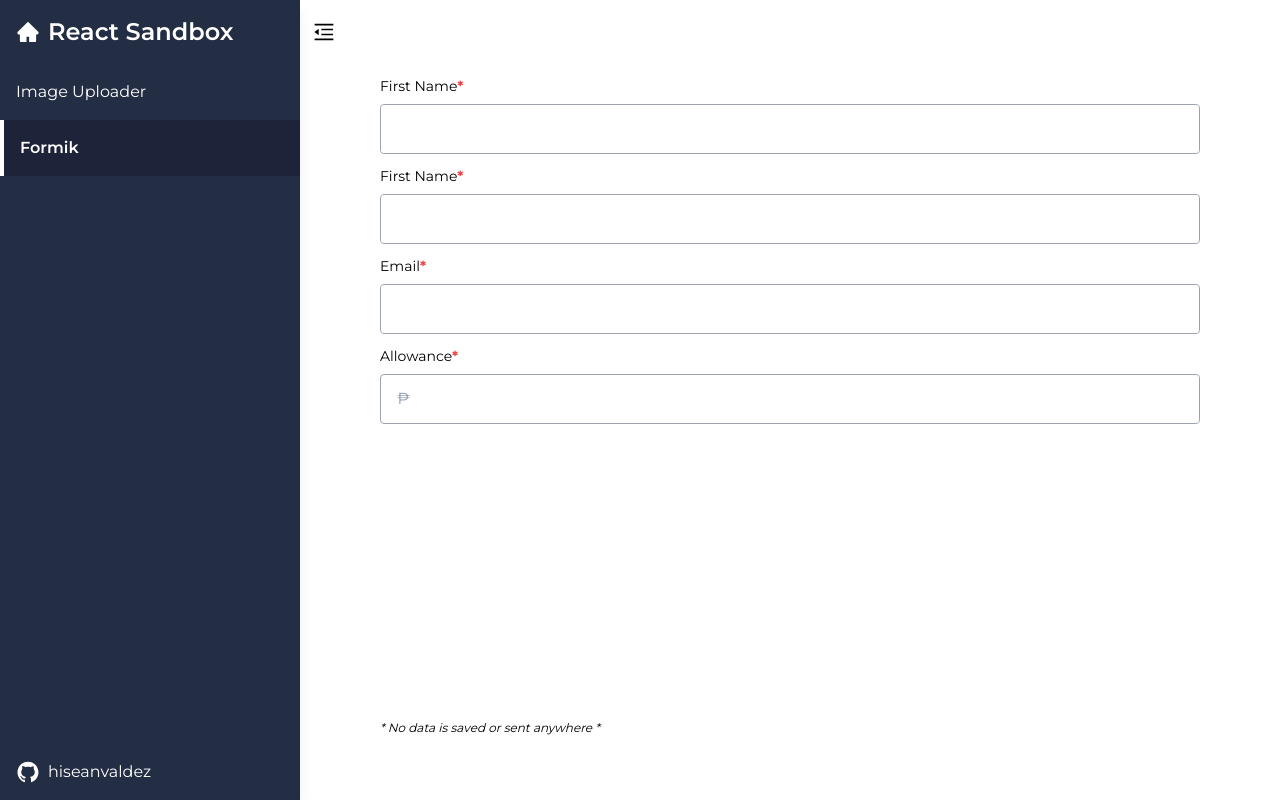
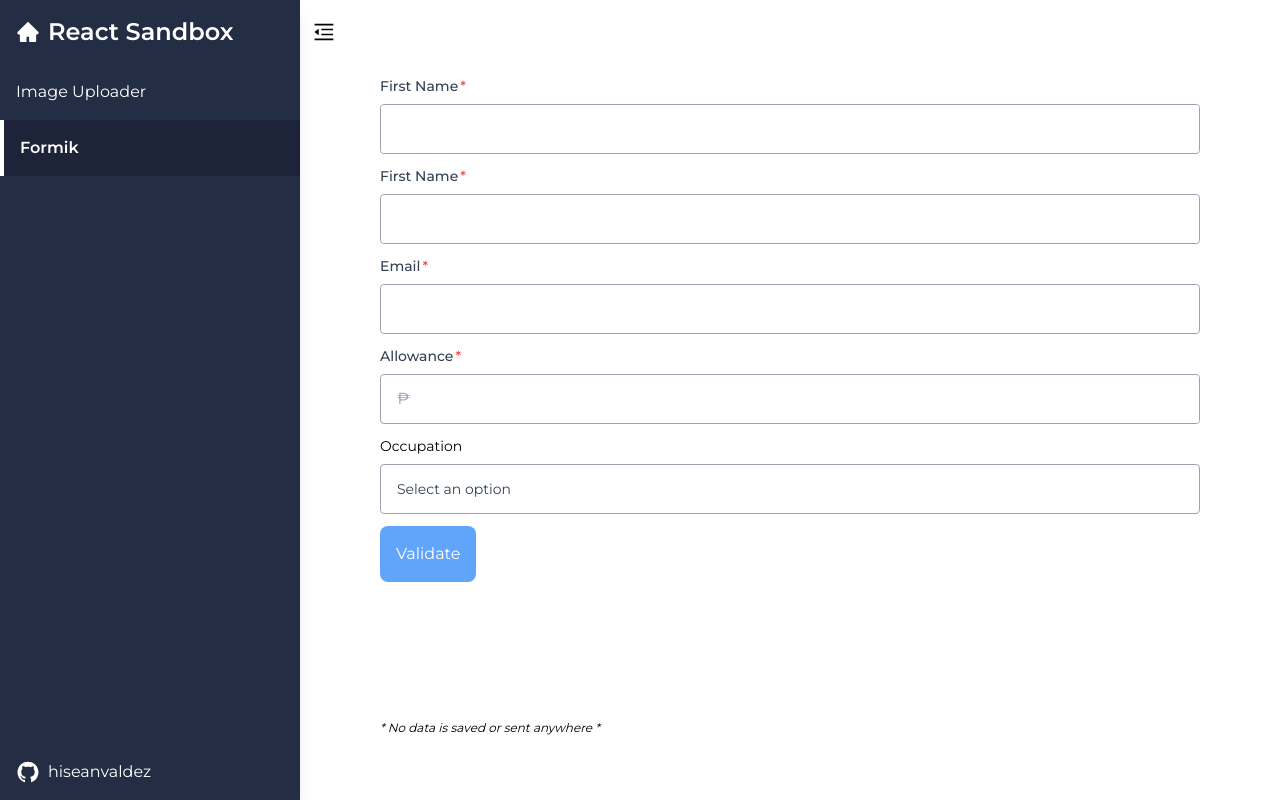
Before and after one commit to hiseanvaldez/ReactSandbox, a Next.js app: page /formik in a window 1280 px wide. Built offline with nearby package versions, Linux system fonts and the light colour scheme.

Commit message:
Add custom select.

```diff
--- a/app/components/Button.jsx
+++ b/app/components/Button.jsx
@@ -1,6 +1,8 @@
-const Button = ({ label, onClick }) => {
+const Button = ({ label, type = "button", onClick }) => {
   return (
     <button
+      type={type}
+      title={label}
       onClick={() => onClick()}
       className="rounded-lg bg-blue-400 p-4 text-white"
     >
--- a/app/components/Input.jsx
+++ b/app/components/Input.jsx
@@ -11,9 +11,13 @@ const Input = ({
   return (
     <div className={`flex w-full flex-col ${label ? "my-3" : "my-0"}`}>
       {label && (
-        <label htmlFor={field.name} className="mb-2 text-sm">
+        <label
+          htmlFor={field.name}
+          class={`mb-2 text-sm font-medium text-slate-700 ${
+            required && "after:ml-0.5 after:text-red-500 after:content-['*']"
+          }`}
+        >
           {label}
-          {required && <span className="font-bold text-red-500">*</span>}
         </label>
       )}
       <div
@@ -36,6 +40,7 @@ const Input = ({
       >
         {currency && <div className="pl-4 text-slate-400">{currency}</div>}
         <input
+          title={label}
           type="text"
           {...field}
           {...props}
--- /dev/null
+++ b/app/components/Select.jsx
@@ -0,0 +1,160 @@
+"use client";
+
+import { useEffect, useRef, useState } from "react";
+import { MdInfo } from "react-icons/md";
+
+const Select = ({
+  name,
+  label,
+  options,
+  value,
+  errors,
+  touched,
+  required,
+  onBlur,
+  onSelect,
+}) => {
+  const selectedValue = options.find((option) => value === option.label) || {
+    label: "",
+    value: "",
+  };
+
+  const ref = useRef(null);
+  const [isOpen, setIsOpen] = useState(false);
+
+  const handleEscape = (e) => {
+    if (e.key === "Escape") {
+      ref.current.blur();
+      setIsOpen(false);
+    }
+  };
+
+  const handleClickOutside = (e) => {
+    if (ref.current && !ref.current.contains(e.target)) {
+      setIsOpen(false);
+    }
+  };
+
+  const handleSelect = (selectedValue) => {
+    onSelect(selectedValue);
+  };
+
+  useEffect(() => {
+    document.addEventListener("keydown", handleEscape);
+    document.addEventListener("click", handleClickOutside);
+
+    return () => {
+      document.removeEventListener("keydown", handleEscape);
+      document.removeEventListener("click", handleClickOutside);
+    };
+  });
+
+  return (
+    <div
+      className={`
+      flex
+      w-full
+      flex-col
+      ${label ? "my-3" : "my-0"}
+    `}
+      onBlur={onBlur}
+    >
+      {label && (
+        <label
+          htmlFor={name}
+          className={`mb-2 text-sm ${
+            required
+              ? "after:content-[" * "] after:ml-0.5 after:text-red-500"
+              : ""
+          }`}
+        >
+          {label}
+        </label>
+      )}
+      <div ref={ref} className="relative flex flex-col">
+        <button
+          type="button"
+          className={`
+            flex
+            h-[50px]
+            items-center
+            justify-between
+            rounded
+            border-[1px]
+            px-4
+            py-3.5
+            text-sm
+            text-slate-700
+            focus:outline-blue-500
+            disabled:cursor-not-allowed
+            disabled:opacity-70
+            ${
+              touched[name] && errors[name]
+                ? "border-red-500"
+                : "border-gray-400"
+            }
+          `}
+          onClick={() => setIsOpen(!isOpen)}
+        >
+          <p className="truncate">
+            {selectedValue.label || "Select an option"}
+          </p>
+        </button>
+        {isOpen && (
+          <div
+            className={`
+              absolute
+              top-14
+              z-10
+              flex
+              max-h-[300px]
+              w-full
+              flex-col
+              overflow-auto
+              rounded
+              border-[1px]
+              border-gray-400
+              bg-white
+              shadow-lg
+
+            `}
+          >
+            {options.map((option) => (
+              <div
+                key={option.value}
+                className={`
+                  flex
+                  flex-row
+                  justify-between
+                  border-b-[1px]
+                  border-gray-400
+                  px-3
+                  py-3
+                  text-sm
+                  text-gray-700
+                  last:border-b-0
+                  hover:bg-yellow-500
+                  ${selectedValue === option ? "font-bold" : "font-normal"}
+                `}
+                onClick={() => {
+                  setIsOpen(false);
+                  handleSelect(option);
+                }}
+              >
+                {option.label}
+              </div>
+            ))}
+          </div>
+        )}
+      </div>
+      {touched[name] && errors[name] && (
+        <div className="mb-2 flex items-center gap-1 text-sm text-red-500">
+          <MdInfo />
+          {errors[name]}
+        </div>
+      )}
+    </div>
+  );
+};
+
+export default Select;
--- a/app/formik/page.jsx
+++ b/app/formik/page.jsx
@@ -2,8 +2,55 @@
 
 import { Field, Form, Formik } from "formik";
 import { number, object, string } from "yup";
+import Button from "../components/Button";
 import Container from "../components/Container";
 import Input from "../components/Input";
+import Select from "../components/Select";
+
+const occupations = [
+  { value: "Allottee", label: "Allottee" },
+  { value: "BPO Agent", label: "BPO Agent" },
+  { value: "Commission-based", label: "Commission-based" },
+  { value: "Construction Workers", label: "Construction Workers" },
+  {
+    value: "Consultant / Entertainers / Professional Athletes",
+    label: "Consultant / Entertainers / Professional Athletes",
+  },
+  { value: "Court Personnel", label: "Court Personnel" },
+  {
+    value: "Farmers, Forestry Workers and Fishermen",
+    label: "Farmers, Forestry Workers and Fishermen",
+  },
+  { value: "Foreigner - Top Management", label: "Foreigner - Top Management" },
+  { value: "Government Official", label: "Government Official" },
+  { value: "Managerial", label: "Managerial" },
+  { value: "Medical Personnel", label: "Medical Personnel" },
+  { value: "Non-management", label: "Non-management" },
+  {
+    value: "Non-management - Probationary",
+    label: "Non-management - Probationary",
+  },
+  {
+    value: "Overseas Worker - Professional",
+    label: "Overseas Worker - Professional",
+  },
+  {
+    value: "Overseas Worker - Skilled Worker",
+    label: "Overseas Worker - Skilled Worker",
+  },
+  { value: "Pensioner", label: "Pensioner" },
+  { value: "Practicing Profession", label: "Practicing Profession" },
+  { value: "Production Worker", label: "Production Worker" },
+  { value: "Sales", label: "Sales" },
+  { value: "Self-employed", label: "Self-employed" },
+  { value: "Service Worker", label: "Service Worker" },
+  { value: "Skilled Technical", label: "Skilled Technical" },
+  { value: "Special Occupation", label: "Special Occupation" },
+  { value: "Supervisory", label: "Supervisory" },
+  { value: "Top Management", label: "Top Management" },
+  { value: "None", label: "None" },
+  { value: "Not Applicable", label: "Not Applicable" },
+];
 
 const FormikTest = () => {
   const validationSchema = object().shape({
@@ -11,6 +58,7 @@ const FormikTest = () => {
     lastName: string().required(),
     email: string().email().required(),
     allowance: number().min(0).required(),
+    occupation: string().required(),
   });
 
   const handleSubmit = (value) => {
@@ -31,7 +79,7 @@ const FormikTest = () => {
           onSubmit={handleSubmit}
           validationSchema={validationSchema}
         >
-          {() => {
+          {(formik) => {
             return (
               <Form>
                 <Field
@@ -54,6 +102,19 @@ const FormikTest = () => {
                   required
                   currency={"₱"}
                 />
+                <Select
+                  name="occupation"
+                  label="Occupation"
+                  options={occupations}
+                  value={formik.values.occupation}
+                  errors={formik.errors}
+                  touched={formik.touched}
+                  onBlur={() => formik.setTouched({ occupation: true }, true)}
+                  onSelect={(value) =>
+                    formik.setFieldValue("occupation", value.label, true)
+                  }
+                />
+                <Button type="submit" label="Validate" onClick={handleSubmit} />
               </Form>
             );
           }}
```
